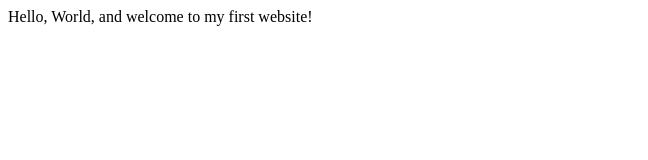
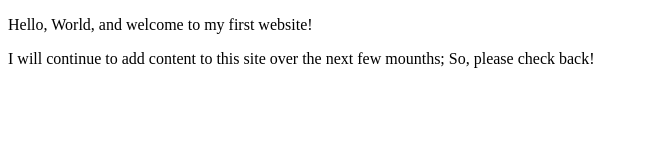
Before and after one commit to terryd0/terryd0.github.io, a plain HTML site: page index.html in a window 1280 px wide. Shown: the whole page, without its empty margins (0-648 px from the left). Drawn offline with Linux system fonts and the light colour scheme.

Commit message:
update website
commit all changes

```diff
--- a/index.html
+++ b/index.html
@@ -3,9 +3,11 @@
     <head>
         <meta charset="utf-8">
         <meta name="viewport" content="width=device-width, initial-scale=1.0">
+        <meta name="author" content="Damon Terry">
         <title>My First Website</title>
     </head>
     <body>
-       Hello, World, and welcome to my first website!
+       </p>Hello, World, and welcome to my first website!</p>
+    </p>I will continue to add content to this site over the next few mounths; So, please check back!</p>
     </body>
 </html>
```
Also changed, not shown: index.html.html (deleted, +0 -11 lines).
